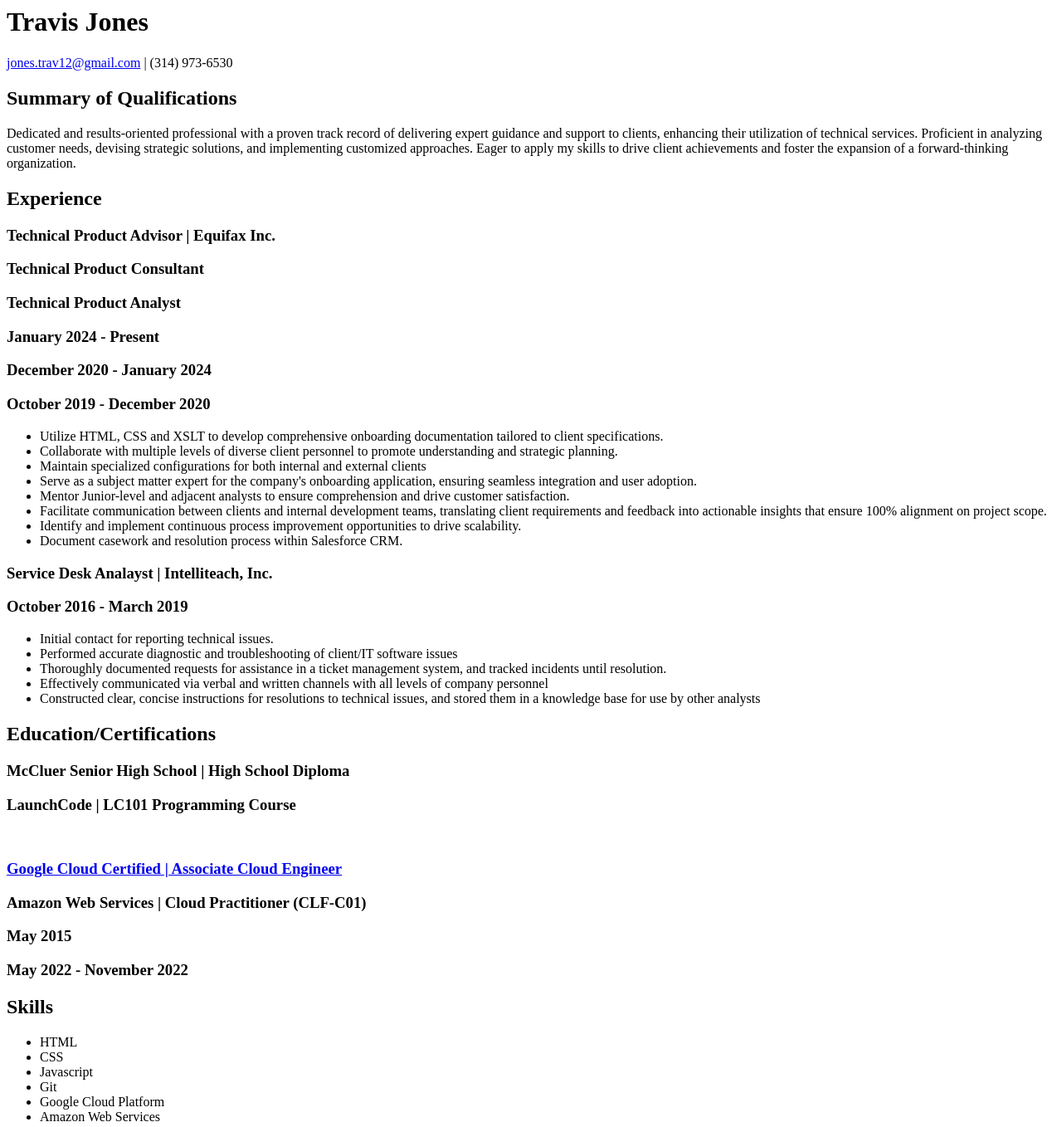
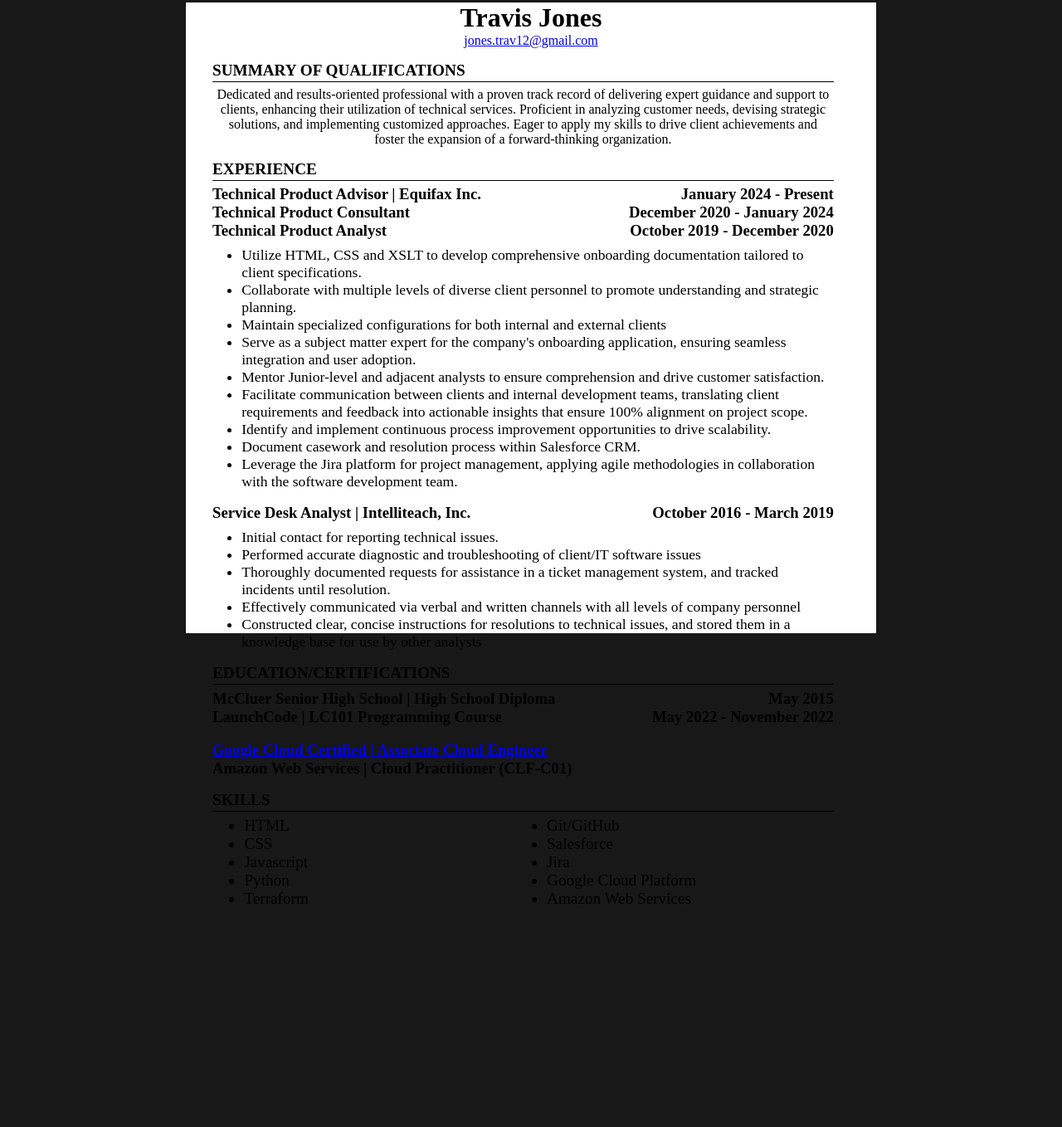
Before and after one commit to Travie-Trav/gcp-cloud-resume, a plain HTML site: page index.html in a window 1280 px wide. Shown: the part 13-1371 px from the top of the page at 83% size. After the commit the page ends 1107 px from the top, so only its background shows below. Drawn offline with Linux system fonts and the light colour scheme.

Commit message:
modified index.html, added style.css file

```diff
--- a/index.html
+++ b/index.html
@@ -3,21 +3,20 @@
   <head>
     <meta charset="utf-8" />
     <meta http-equiv="X-UA-Compatible" content="IE=edge" />
-    <title></title>
+    <title>Travis J's GCP Resume</title>
     <meta name="description" content="" />
     <meta name="viewport" content="width=device-width, initial-scale=1" />
-    <link rel="stylesheet" href="" />
+    <link rel="stylesheet" href="./style.css" />
   </head>
-  <body>
+  <body class="body-container">
     <header>
       <h1>Travis Jones</h1>
       <p>
-        <a href="mailto:jones.trav12@gmail.com">jones.trav12@gmail.com</a> | (314)
-        973-6530
+        <a href="mailto:jones.trav12@gmail.com">jones.trav12@gmail.com</a>
       </p>
     </header>
-    <main>
-      <section class="summary">
+    <main class="container">
+      <section id="summary" aria-labelledby="summary">
         <h2>Summary of Qualifications</h2>
         <p>
           Dedicated and results-oriented professional with a proven track record of
@@ -28,10 +27,11 @@
           forward-thinking organization.
         </p>
       </section>
-      <section class="experience">
+      <section id="experience" aria-labelledby="experience">
         <h2>Experience</h2>
-        <section class="most-recent-role">
-          <div class="role">
+        <section class="latest-role">
+          <div class="title-information">
+            <div class="title">
               <h3>Technical Product Advisor | Equifax Inc.</h3>
               <h3>Technical Product Consultant</h3>
               <h3>Technical Product Analyst</h3>
@@ -40,6 +40,7 @@
               <h3>January 2024 - Present</h3>
               <h3>December 2020 - January 2024</h3>
               <h3>October 2019 - December 2020</h3>
+            </div>
           </div>
           <ul>
             <li>
@@ -71,14 +72,20 @@
               scalability.
             </li>
             <li>Document casework and resolution process within Salesforce CRM.</li>
+            <li>
+              Leverage the Jira platform for project management, applying agile
+              methodologies in collaboration with the software development team.
+            </li>
           </ul>
         </section>
         <section class="next-role">
-          <div class="role">
-            <h3>Service Desk Analayst | Intelliteach, Inc.</h3>
+          <div class="title-information">
+            <div class="title">
+              <h3>Service Desk Analyst | Intelliteach, Inc.</h3>
             </div>
             <div class="date">
               <h3>October 2016 - March 2019</h3>
+            </div>
           </div>
           <ul>
             <li>Initial contact for reporting technical issues.</li>
@@ -101,9 +108,10 @@
           </ul>
         </section>
       </section>
-      <section class="education">
+      <section id="education" aria-labelledby="education">
         <h2>Education/Certifications</h2>
-        <div class="role">
+        <div class="title-information">
+          <div class="title">
             <h3>McCluer Senior High School <span>| High School Diploma</span></h3>
             <h3>LaunchCode <span>| LC101 Programming Course</span></h3>
             <br />
@@ -119,20 +127,24 @@
             <h3>May 2015</h3>
             <h3>May 2022 - November 2022</h3>
           </div>
+        </div>
       </section>
-      <section class="skills">
+      <section id="skills" aria-labelledby="skills">
         <h2>Skills</h2>
         <ul>
           <li>HTML</li>
           <li>CSS</li>
           <li>Javascript</li>
-          <li>Git</li>
+          <li>Python</li>
+          <li>Terraform</li>
+          <li>Git/GitHub</li>
+          <li>Salesforce</li>
+          <li>Jira</li>
           <li>Google Cloud Platform</li>
           <li>Amazon Web Services</li>
         </ul>
       </section>
     </main>
-
     <script src="" async defer></script>
   </body>
 </html>
--- /dev/null
+++ b/style.css
@@ -0,0 +1,73 @@
+* {
+  padding: 0;
+  margin: 0;
+  box-sizing: border-box;
+}
+
+html {
+  background-color: #181818;
+}
+
+body {
+  background-color: #fff;
+  height: 95vh;
+}
+
+header {
+  text-align: center;
+  margin-bottom: 1em;
+}
+
+section {
+  margin-bottom: 1em;
+}
+
+section > h2 {
+  width: 100%;
+  padding-bottom: 0.1em;
+  margin-bottom: 0.3em;
+  border-bottom: 1px solid black;
+  text-transform: uppercase;
+  font-size: 1.2rem;
+}
+
+.body-container {
+  width: 65%;
+  margin: 1em auto;
+}
+
+.container {
+  width: 90%;
+  margin: 0 2em;
+}
+
+.title-information {
+  display: flex;
+  justify-content: space-between;
+  margin-bottom: 0.5em;
+}
+
+.date {
+  text-align: right;
+}
+
+/* Summary Styles */
+#summary p {
+  text-align: center;
+  margin: 0 auto;
+}
+
+/* Experience Styles */
+#experience ul {
+  margin-left: 2em;
+  font-size: 1.1rem;
+}
+
+/* Education Styles */
+
+/* Skills */
+#skills ul {
+  columns: 2;
+  margin-left: 2em;
+  font-size: 1.2rem;
+}
```
Lines whose indentation alone changed are shown as unchanged.
